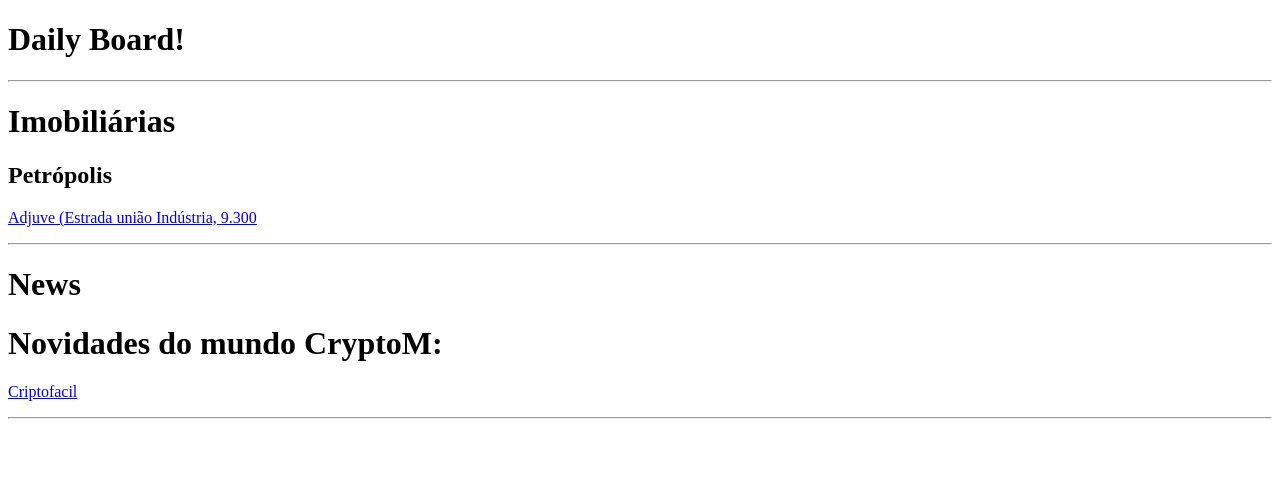
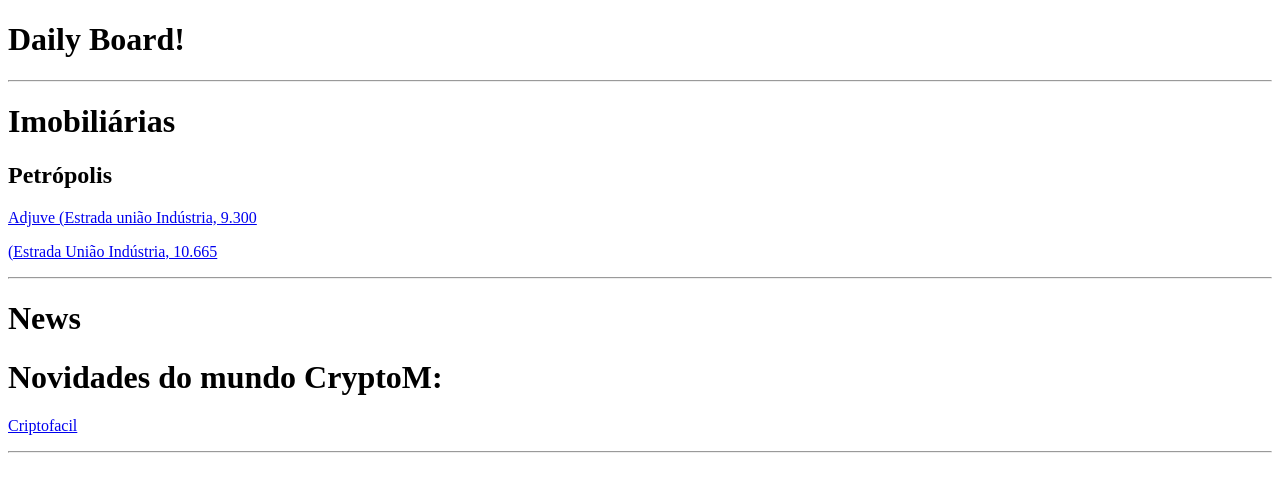
Before and after one commit to rogerman2br/Ola-Mundo-Teste-GIT1, a plain HTML site: page site-exemplo/index.html in a window 1280 px wide. Drawn offline with Linux system fonts and the light colour scheme.

Commit message:
Update index.html

```diff
--- a/site-exemplo/index.html
+++ b/site-exemplo/index.html
@@ -13,6 +13,7 @@
         <h1>Imobiliárias</h1>
         <h2>Petrópolis</h2>
         <p><a href="https://www.adjuve.com.br">Adjuve (Estrada união Indústria, 9.300</a></p>
+        <p><a href="https://www.aicaimoveis.com.br">(Estrada União Indústria, 10.665</a></p>
     </p>
         <hr>
         <h1>News</h1>
```
